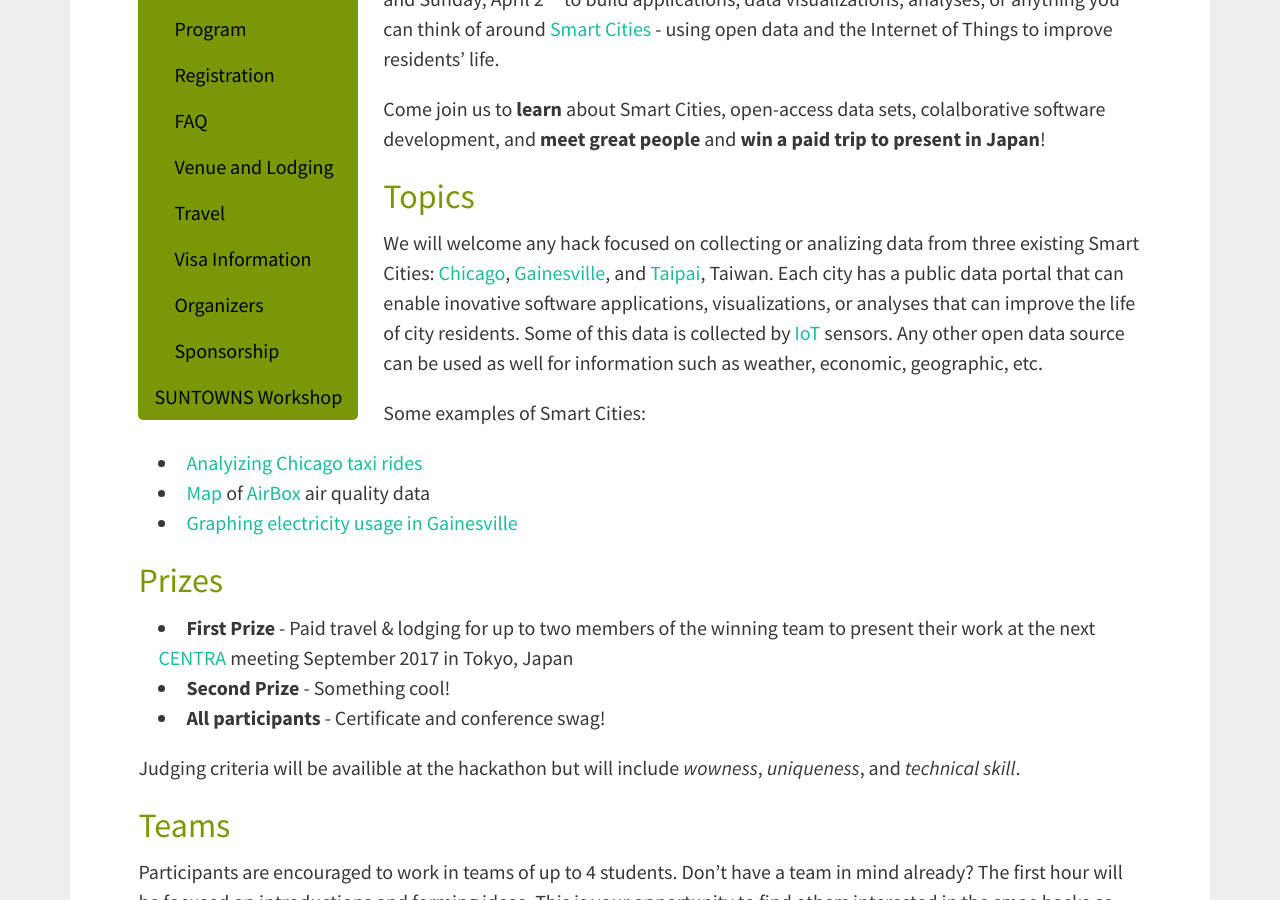
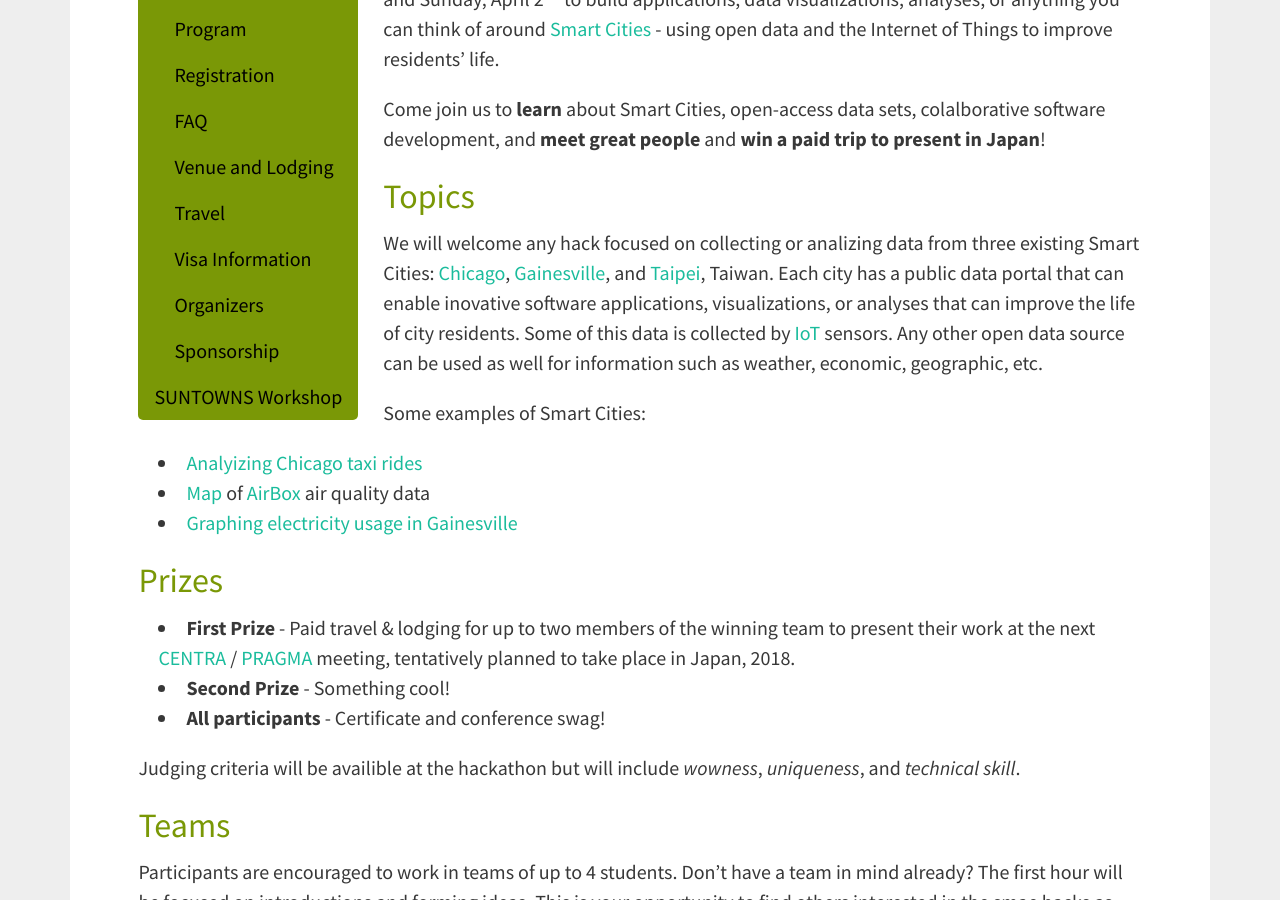
Before and after one commit to hmchou56/centra8, a Jekyll site: the page built from hackathon2017/welcome.md, in a window 1280 px wide and 900 px high, scrolled down 569 px. Built offline with Jekyll 4.4.1, drawn with Linux system fonts in a browser that asks for light colours; nearby versions of some CDN libraries.

Commit message:
Updated first prize verbiage

```diff
--- a/hackathon2017/welcome.md
+++ b/hackathon2017/welcome.md
@@ -28,7 +28,7 @@
 We will welcome any hack focused on collecting or analizing data from three
 existing Smart Cities: [Chicago](https://data.cityofchicago.org/),
 [Gainesville](https://data.cityofgainesville.org/), and
-[Taipai](http://data.taipei/), Taiwan. Each city has a public data portal that
+[Taipei](http://data.taipei/), Taiwan. Each city has a public data portal that
 can enable inovative software applications, visualizations, or analyses that can
 improve the life of city residents. Some of this data is collected by
 [IoT](https://en.wikipedia.org/wiki/Internet_of_things) sensors. Any other open
@@ -44,8 +44,8 @@
 ## Prizes
 
 * **First Prize** - Paid travel & lodging for up to two members of the winning team to
-present their work at the next [CENTRA](http://www.globalcentra.org)
-meeting September 2017 in Tokyo, Japan
+present their work at the next [CENTRA](http://www.globalcentra.org) / [PRAGMA](http://www.pragma-grid.net)
+meeting, tentatively planned to take place in Japan, 2018.
 * **Second Prize** - Something cool!
 * **All participants** - Certificate and conference swag!
 
```
